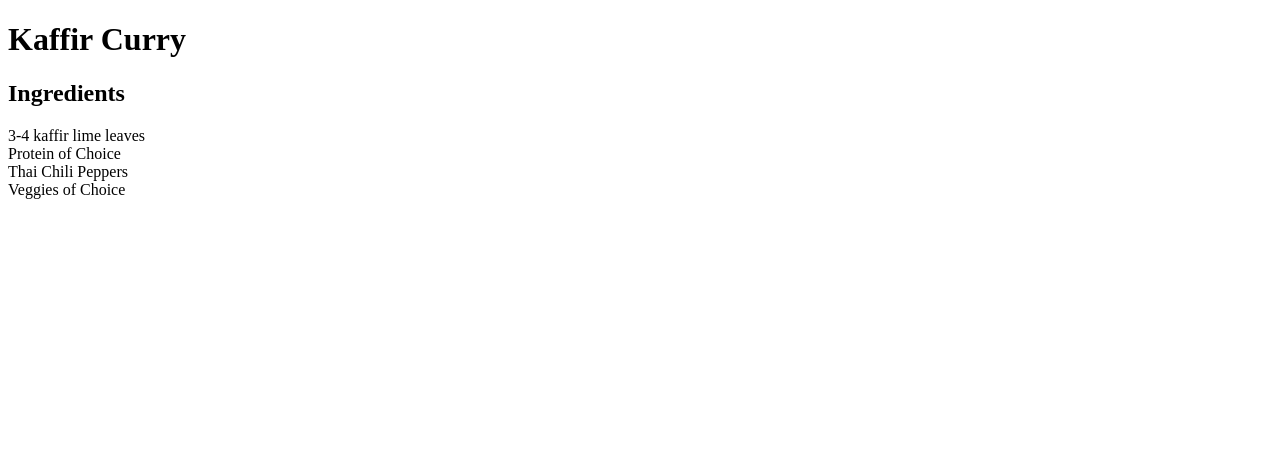
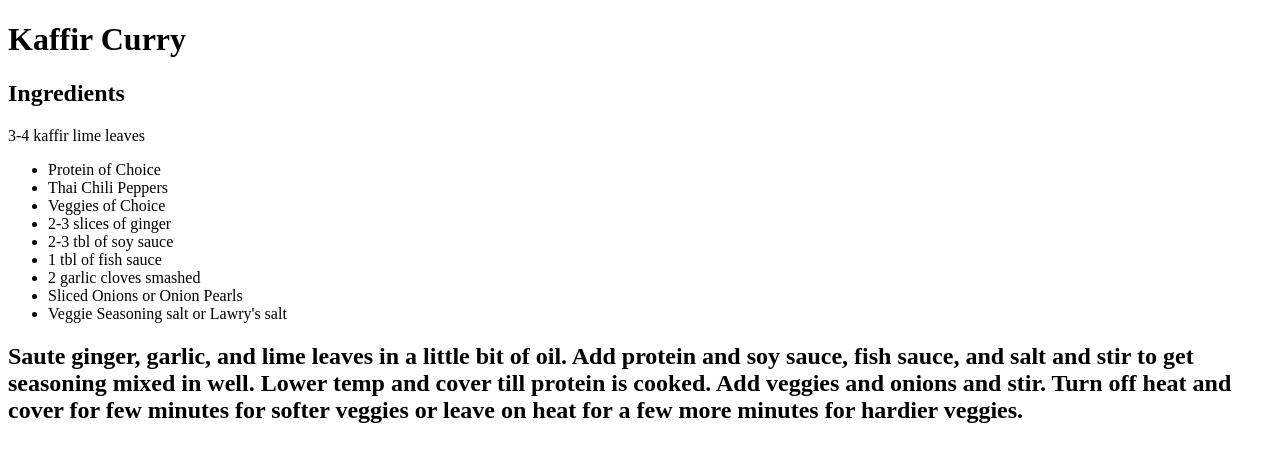
Before and after one commit to bomentum/classPracticeJan23, a plain HTML site: page index.html in a window 1280 px wide. Drawn offline with Linux system fonts and the light colour scheme.

Commit message:
added instruction to recipe

```diff
--- a/index.html
+++ b/index.html
@@ -5,10 +5,22 @@
 <h1>Kaffir Curry </h1>
 <h2>Ingredients</h2>
 <p>3-4 kaffir lime leaves
-  <br> Protein of Choice
-  <br>Thai Chili Peppers
-  <br> Veggies of Choice
-  </p>
+<ul>
+  <li> Protein of Choice
+  <li>Thai Chili Peppers
+  <li> Veggies of Choice
+  <li> 2-3 slices of ginger
+  <li> 2-3 tbl of soy sauce
+  <li> 1 tbl of fish sauce
+  <li> 2 garlic cloves smashed
+  <li> Sliced Onions or Onion Pearls
+  <li> Veggie Seasoning salt or Lawry's salt
+  </ul>
+
+</p>
+<p>
+<h2>Saute ginger, garlic, and lime leaves in a little bit of oil. Add protein and soy sauce, fish sauce, and salt and stir to get seasoning mixed in well. Lower temp and cover till protein is cooked. Add veggies and onions and stir. Turn off heat and cover for few minutes for softer veggies or leave on heat for a few more minutes for hardier veggies.<h2>
+</p>
 
 
 </body>
```
